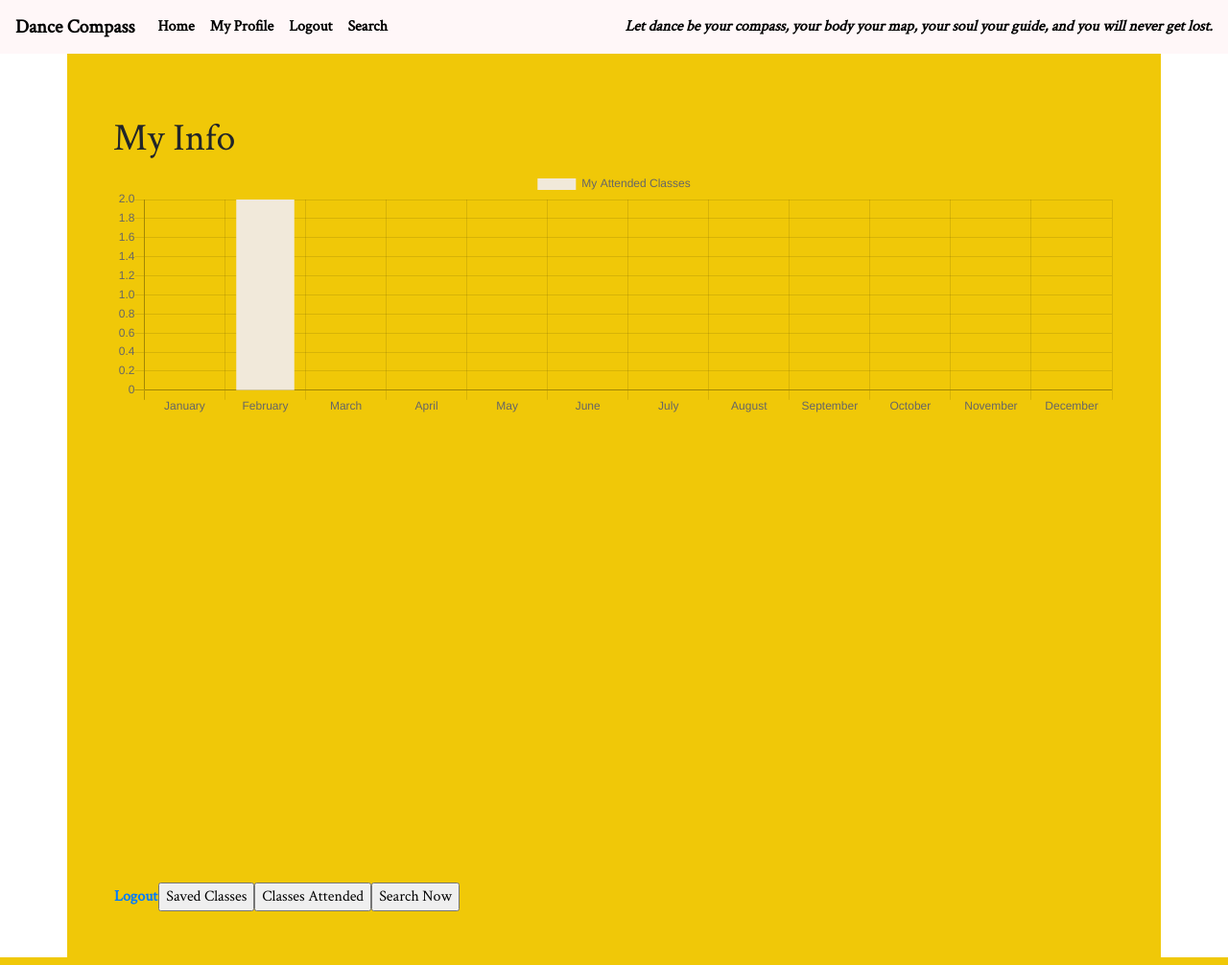
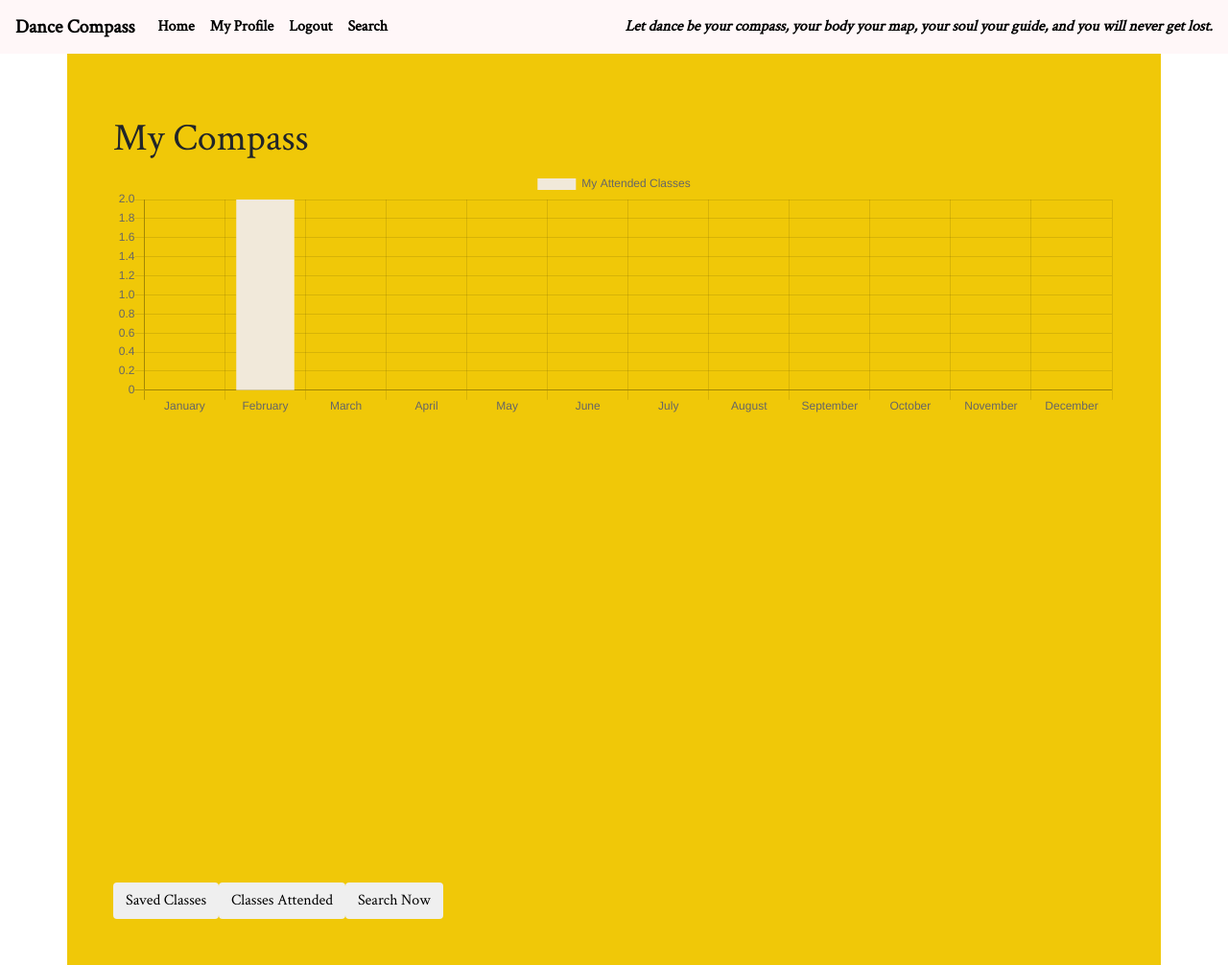
Before and after one commit to coll510/HB-Web-App-Project, a Flask app: page /user-profile in a window 1280 px wide. Shown: the whole page at 96% size. Run offline with Flask 2, Linux system fonts and the light colour scheme; the visitor is signed in with stand-in values (Sample User, id 1); lists and menus that the app fills with data are empty; some libraries are stand-ins or nearby versions.

Commit message:
Corrected reg page

```diff
--- a/static/style.css
+++ b/static/style.css
@@ -9,11 +9,9 @@ body {
   overflow: auto;
 }
 
-/*.reg-form {
-  background: url("static/images/bkgrnd2.jpg") no-repeat;
-  background-size: cover;
-  background-position-y: 20%;
-}*/
+.dancers .row section.reg-form {
+  background: transparent !important;
+}
 
 .login-form {
   font-family: 'Crimson Text', serif;
--- a/templates/base.html
+++ b/templates/base.html
@@ -6,6 +6,9 @@
     <script src="https://ajax.googleapis.com/ajax/libs/jquery/3.0.0/jquery.min.js"></script>
     <link rel="stylesheet" href="https://maxcdn.bootstrapcdn.com/bootstrap/4.0.0/css/bootstrap.min.css">
     <link href="/static/style.css" rel="stylesheet">
+
+    {% block style %}
+    {% endblock %}
 </head>
 <body class="dancers">
   <ul>
--- a/templates/classes_attended.html
+++ b/templates/classes_attended.html
@@ -32,9 +32,11 @@
 
   <section class="right col-6">
     <!-- <div class="col-sm"> -->
+      <blockquote>
     Dancing with the feet is one thing,
     <br>
      but dancing with the heart is another.
+     </blockquote>
        <div class="image-container">
         <br>
 
--- a/templates/homepage.html
+++ b/templates/homepage.html
@@ -1,12 +1,10 @@
 {% extends 'base.html' %}
 
-{% block title %} Snazzy dance related tag line {% endblock %}
+{% block title %} Let Dance Be Your Compass {% endblock %}
 
 {% block content %}
 <div class="container-fluid">
-  <div class="row container text-center">
-    <!-- <h1>Dance Compass</h1> -->
-  </div>
+
 
   <div class="homepage-images">
     <div id="carouselImages" class="carousel slide" data-ride="carousel">
--- a/templates/user_info.html
+++ b/templates/user_info.html
@@ -6,7 +6,7 @@
 <div class="container h-100">
   <div class="row h-100">
     <section class="col">
-      <h1>My Info </h1>
+      <h1>My Compass </h1>
 
       <canvas id="myChart" width="200" height="50"></canvas>
 
@@ -16,29 +16,15 @@
   </div>
   <div class="row">
     <section class="col d-flex">
-      <table>
-        <thead>
-          <tr>
-            {% if session %}
-              <th>
-                <a href="/logout">Logout</a>
-              </th>
-            {% else %}
-              <th>
-                <a href="/login">Login</a>
-              </th>
-            {% endif %}
-          </tr>
-        </thead>
-      </table>
+
       <form method='GET' action= '/saved-classes'>
-        <input type="submit" id="saved-classes" value="Saved Classes" />
+        <input class="btn" type="submit" id="saved-classes" value="Saved Classes" />
       </form>
       <form method='GET' action= '/tracked-classes'>
-        <input type="submit" id="tracked-classes" value="Classes Attended" />
+        <input class="btn" type="submit" id="tracked-classes" value="Classes Attended" />
       </form>
       <form method='GET' action= '/danceclass-search'>
-        <input type="submit" id="class-search" value="Search Now">
+        <input class="btn" type="submit" id="class-search" value="Search Now">
       </form>
     </section>
 </div>
```
Also changed, not shown: templates/login_form.html (+8 -11 lines), templates/registration_form.html (+9 -12 lines).
